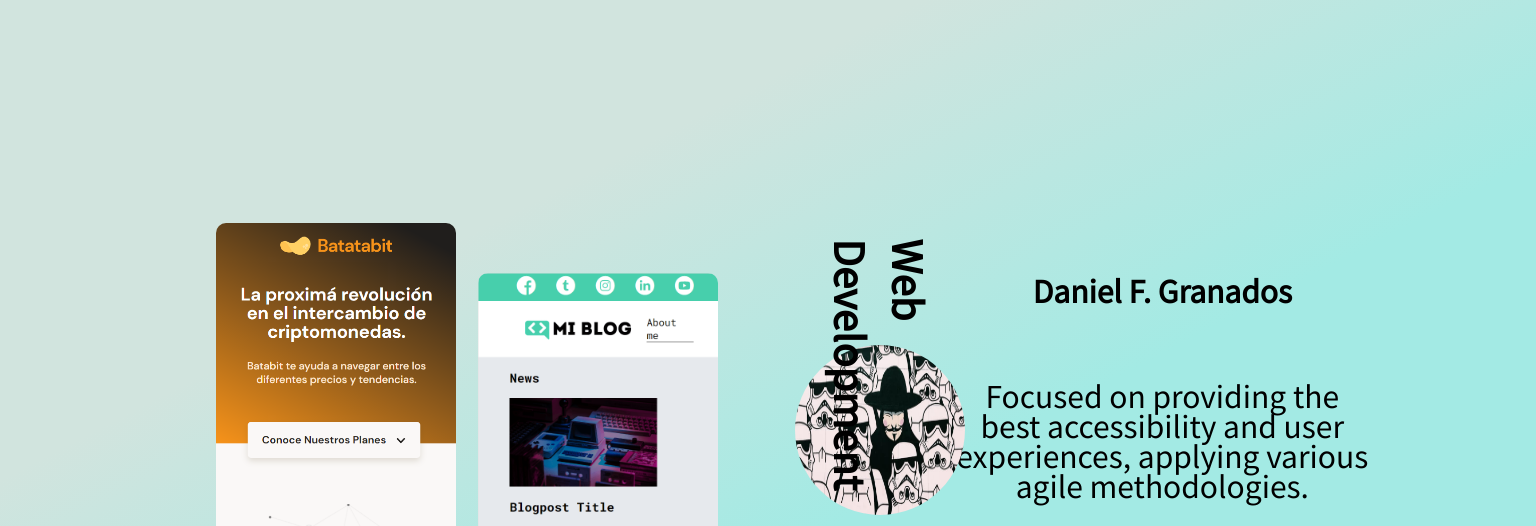
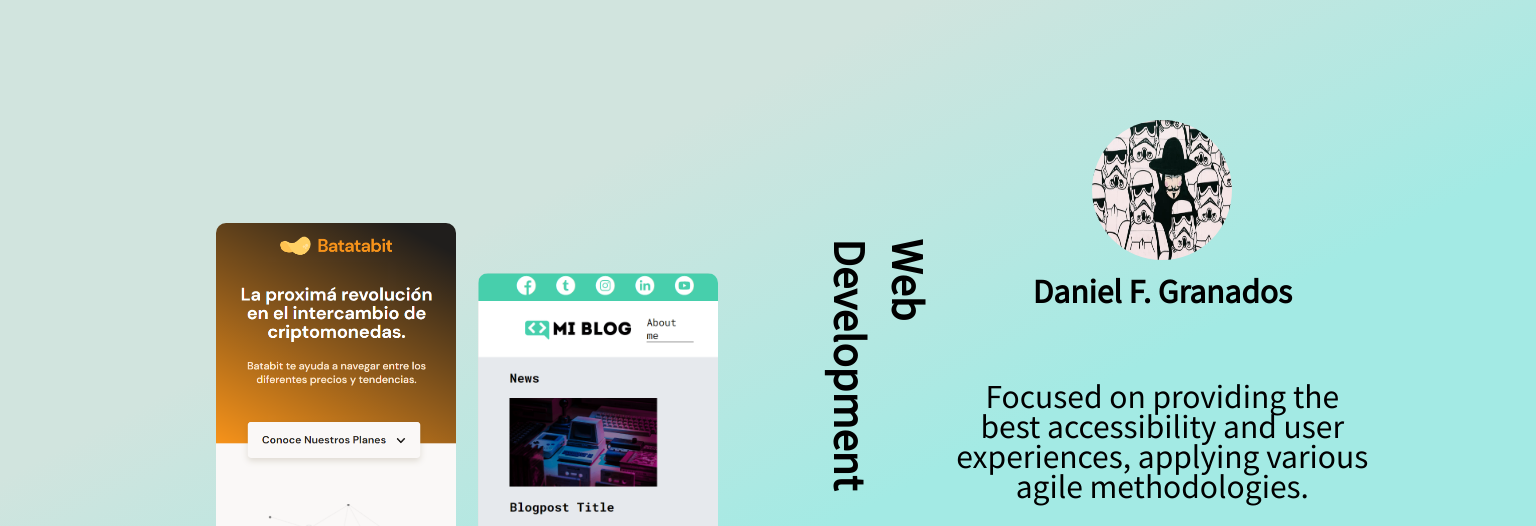
Before and after one commit to DannielF/Portfolio-frontend, a plain HTML site: page index.html in a window 1536 px wide. Shown: the top 526 px of the page. Drawn offline with Linux system fonts and the light colour scheme.

Commit message:
Fix minor bugs, release project.

```diff
--- a/desktop.css
+++ b/desktop.css
@@ -69,15 +69,15 @@ From device-width=1280px desktop
   }
   .container__projects--different {
     display: flex;
-    grid-column: 11 / 14;
-    grid-row: 10 / 14;
+    grid-column: 15 / 17;
+    grid-row: 5 / 7;
     margin-block-start: 0;
     place-items: center;
     place-content: center;
   }
   .container__projects--different img {
     border-radius: 50%;
-    height: 170px;
-    width: 170px;
+    height: 140px;
+    width: 140px;
   }
 }
```
